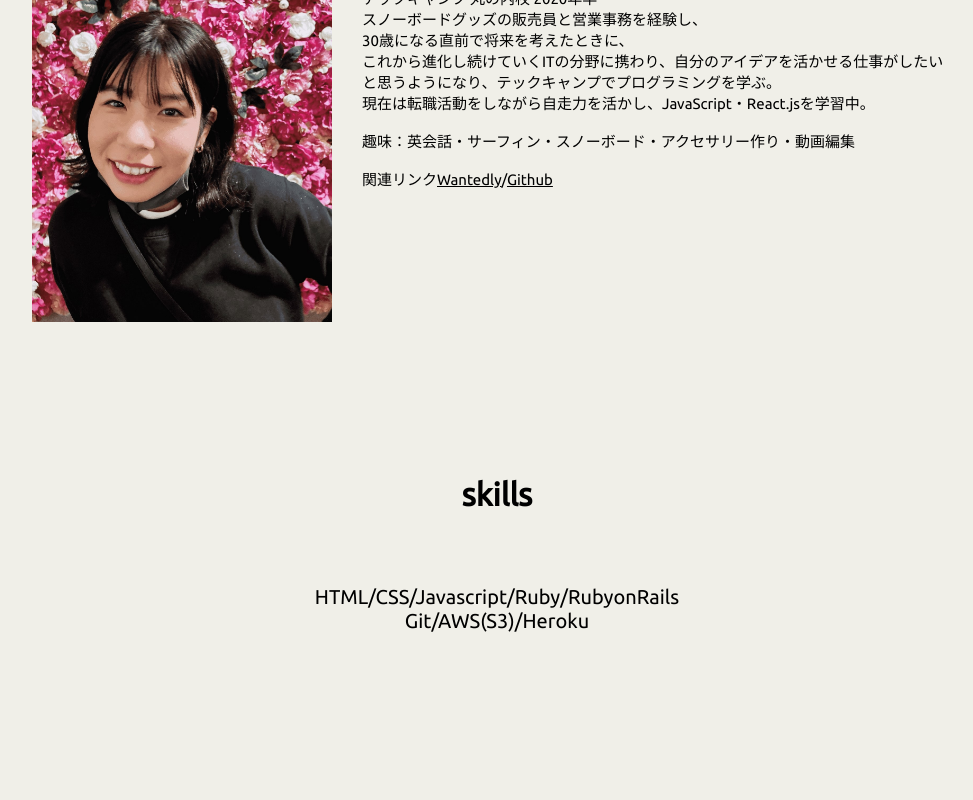
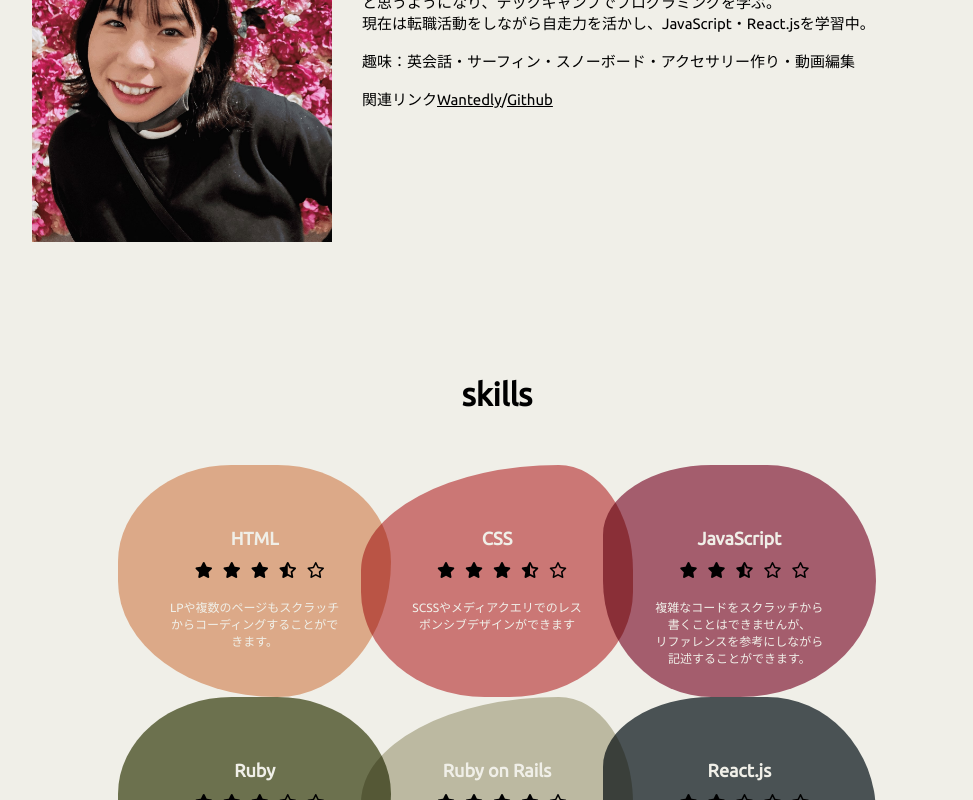
Before and after one commit to misakikondo/misakikondo-pf-react, a React (Create React App) app: page / in a window 1280 px wide. Shown: the part 2000-2800 px from the top of the page, without its empty margins (143-1116 px from the left). Built offline with nearby package versions, Linux system fonts and the light colour scheme; a web font is replaced by a local one.

Commit message:
colored for skills

```diff
--- a/src/components/skills/Skills.jsx
+++ b/src/components/skills/Skills.jsx
@@ -5,9 +5,101 @@ export default function Skills() {
   return (
     <div>
       <h1 className='sub-title'>skills</h1>
-      <h2 className='skills-container'>HTML/CSS/Javascript/Ruby/RubyonRails<br/>
-        Git/AWS(S3)/Heroku<br/>
-      </h2>
+      <div className='skills-container'>
+        <div className='skills-list'>
+          <div className='list' id='list1'>
+            <h1>HTML</h1>
+            <div className="rating">
+              <i className="fa fa-star"></i>
+              <i className="fa fa-star"></i>
+              <i className="fa fa-star"></i>
+              <i className="fa fa-star-half-alt"></i>
+              <i className="fa fa-star-o"></i>
+            </div>
+            <h2>
+              LPや複数のページもスクラッチからコーディングすることができます。<br/>
+            </h2>
+          </div>
+          <div className='list' id='list2'>
+          <h1>CSS</h1>
+            <div className="rating">
+              <i className="fa fa-star"></i>
+              <i className="fa fa-star"></i>
+              <i className="fa fa-star"></i>
+              <i className="fa fa-star-half-alt"></i>
+              <i className="fa fa-star-o"></i>
+            </div>
+            <h2>
+              SCSSやメディアクエリでのレスポンシブデザインができます<br/>
+            </h2>
+          </div>
+
+          <div className='list' id='list3'>
+          <h1>JavaScript</h1>
+            <div className="rating">
+              <i className="fa fa-star"></i>
+              <i className="fa fa-star"></i>
+              <i className="fa fa-star-half-alt"></i>
+              <i className="fa fa-star-o"></i>
+              <i className="fa fa-star-o"></i>
+            </div>
+            <h2>
+              複雑なコードをスクラッチから書くことはできませんが、<br/>
+              リファレンスを参考にしながら記述することができます。<br/>
+            </h2>
+          </div>
+        </div>
+
+        <div className='skills-list'>
+          <div className='list' id='list4'>
+            <h1>Ruby</h1>
+            <div className="rating">
+              <i className="fa fa-star"></i>
+              <i className="fa fa-star"></i>
+              <i className="fa fa-star"></i>
+              <i className="fa fa-star-o"></i>
+              <i className="fa fa-star-o"></i>
+            </div>
+            <h2>
+              基本的なコードや、Railsを使いアプリケーションを作成することができます。<br/>
+            </h2>
+          </div>
+          <div className='list' id='list5'>
+            <h1>Ruby on Rails</h1>
+            <div className="rating">
+              <i className="fa fa-star"></i>
+              <i className="fa fa-star"></i>
+              <i className="fa fa-star"></i>
+              <i className="fa fa-star"></i>
+              <i className="fa fa-star-o"></i>
+            </div>
+            <h2>
+              1からアプリケーションを作成することができます。<br/>
+            </h2>
+          </div>
+          <div className='list' id='list6'>
+            <h1>React.js</h1>
+            <div className="rating">
+              <i className="fa fa-star"></i>
+              <i className="fa fa-star"></i>
+              <i className="fa fa-star-o"></i>
+              <i className="fa fa-star-o"></i>
+              <i className="fa fa-star-o"></i>
+            </div>
+            <h2>
+              コンポーネントを使い、簡単なサイトを構築できます。<br/>
+            </h2>
+          </div>
+        </div>
+
+
+
+      <div className='experienced'>
+        Experienced<br/>
+        jQuery/MySQL/Git/AWS(S3)/Heroku<br/>
+      </div>
+
     </div>
+  </div>
   );
 }
--- a/src/components/skills/skills.css
+++ b/src/components/skills/skills.css
@@ -1,18 +1,52 @@
-.sub-title {
-  padding: 50px 30px;
+.skills-list{
+  display: flex;
+  justify-content: center;
 }
 
-h2 {
-  font-size: 15px;
-  font-weight: 100;
+.list h1 {
+  font-size: 18px;
+}
+.list h2{
+  font-size: 12px;
 }
 
-a {
-  color: black;
+.list{
+  color: #fff;
+  padding: 4%;
+  width: 170px;
+  height: 130px;
+  margin: 0 -15px;
+  mix-blend-mode: multiply;
 }
 
-.skills-container {
-  text-align: center;
-  font-size: 20px;
-  height: 330px;
+#list1 {
+  background: #EAB595;
+  border-radius: 50% 50% 50% 70%/50% 50% 70% 60%;
 }
+#list2 {
+  background: #D87F81;
+  border-radius: 80% 30% 50% 50%/50%;
+}
+#list3 {
+  background: #AE6378;
+  border-radius: 40% 40% 50% 40%/30% 50% 50% 50%;
+}
+
+#list4 {
+  background: #737955;
+  border-radius: 50% 50% 50% 70%/50% 50% 70% 60%;
+}
+
+#list5 {
+  background: #C8C6B1;
+  border-radius: 80% 30% 50% 50%/50%;
+}
+
+#list6 {
+  background: #4E575C;
+  border-radius: 40% 40% 50% 40%/30% 50% 50% 50%;
+}
+
+.experienced{
+  padding-top: 10px;
+}
```
